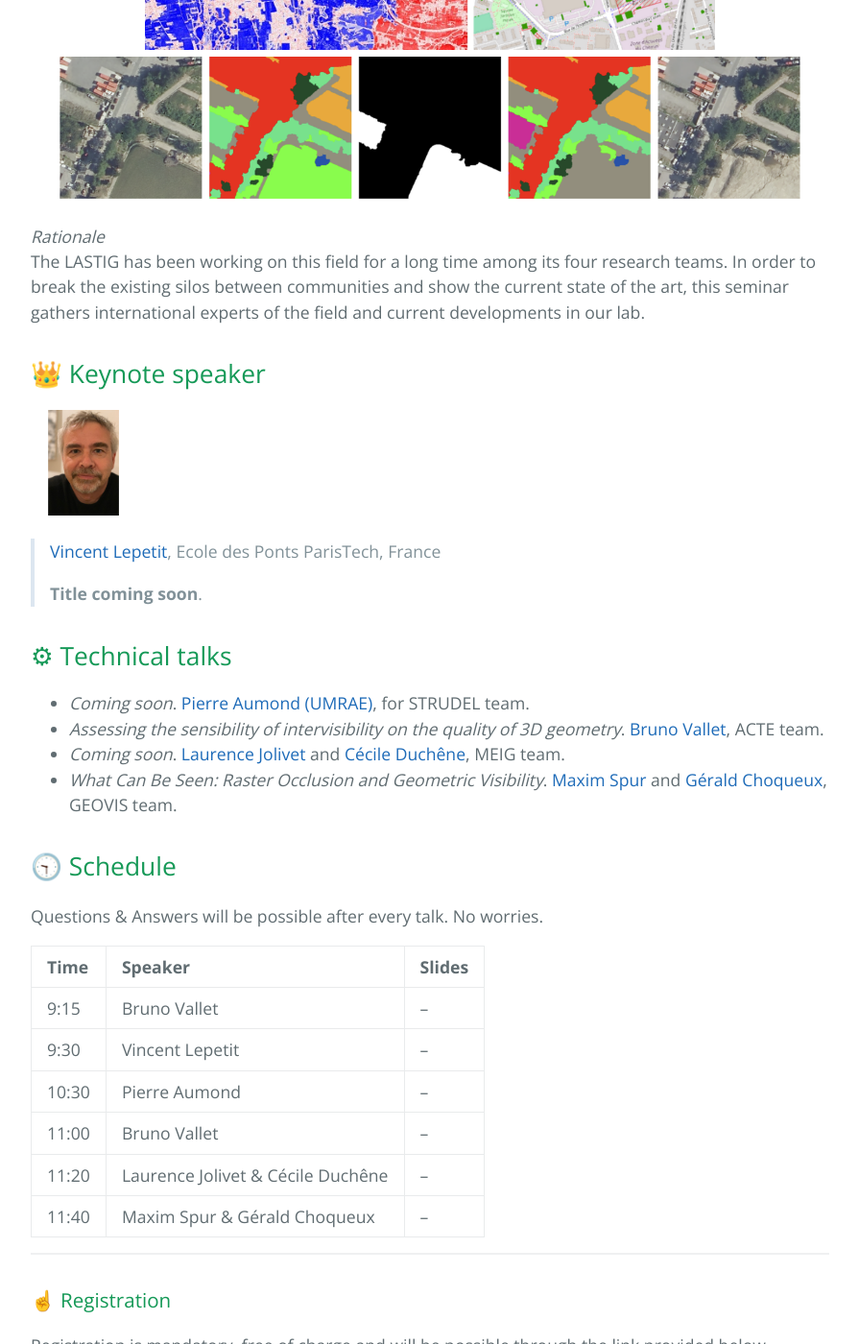
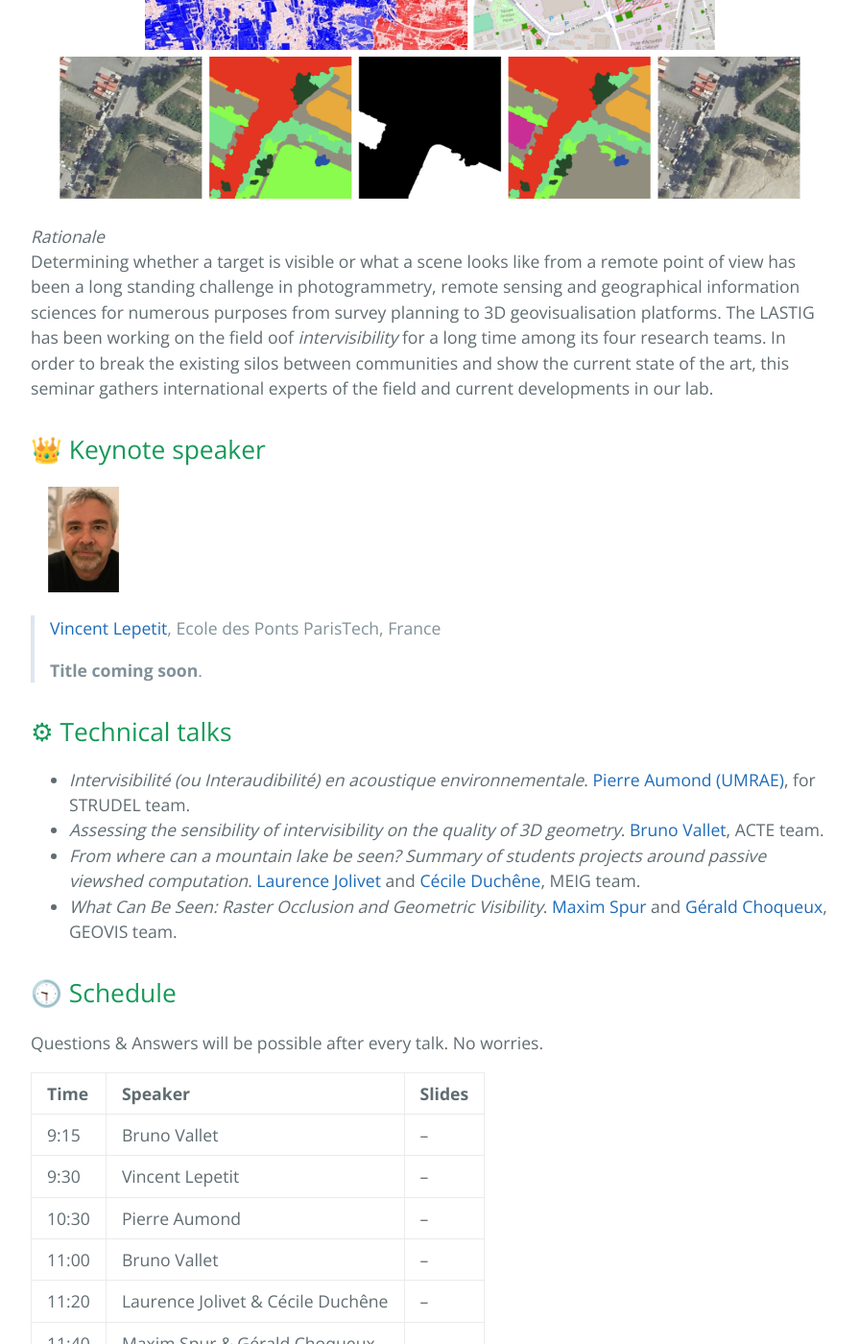
Before and after one commit to umrlastig/seminars, a Jekyll site: the page built from index.md, in a window 1280 px wide and 1400 px high, scrolled down 881 px. Shown: the whole window at 96% size, without its empty margins (192-1087 px from the left). Built offline with Jekyll 4.4.1, drawn with Linux system fonts in a browser that asks for light colours; some of the changed text lies outside the part shown.

Commit message:
Revise seminar date and update talk descriptions
Updated seminar date and details, including keynote and technical talks.

```diff
--- a/index.md
+++ b/index.md
@@ -9,12 +9,13 @@ We propose every 2 or 3 months seminars that gather **guest keynotes** and prese
 Our seminars are **hybrid, free, open to everyone**, assuming you are preliminarly registered. In case of questions, feel free to reach us at dir-lastig_(at)_ign_(dot)_fr.
 
 <a id="news"></a>
-# September 2026: _Intervisibility_
+# October 8, 2026: _Intervisibility_
 <p align="center">
 <img src="documents/adrien.jpg" height="170" />   <img src="documents/subdense.png" height="170" /><img src="documents/yanis.png" height="150" />
 </p>
 _Rationale_ <br>
-The LASTIG has been working on this field for a long time among its four research teams. In order to break the existing silos between communities and show the current state of the art, this seminar gathers international experts of the field and current developments in our lab.
+Determining whether a target is visible or what a scene looks like from a remote point of view has been a long standing challenge in photogrammetry, remote sensing and geographical information sciences for numerous purposes from survey planning to 3D geovisualisation platforms.
+The LASTIG has been working on the field oof *intervisibility* for a long time among its four research teams. In order to break the existing silos between communities and show the current state of the art, this seminar gathers international experts of the field and current developments in our lab.
 
 ## 👑 Keynote speaker
 
@@ -25,9 +26,9 @@ The LASTIG has been working on this field for a long time among its four researc
 
 ## ⚙ Technical talks
 
-*  _Coming soon_. [Pierre Aumond (UMRAE)](https://pagespro.univ-gustave-eiffel.fr/pierre-aumond), for STRUDEL team.
+*  _Intervisibilité (ou Interaudibilité) en acoustique environnementale_. [Pierre Aumond (UMRAE)](https://pagespro.univ-gustave-eiffel.fr/pierre-aumond), for STRUDEL team.
 *   _Assessing the sensibility of intervisibility on the quality of 3D geometry_. [Bruno Vallet](https://www.umr-lastig.fr/bruno-vallet/), ACTE team.
-*   _Coming soon_. [Laurence Jolivet](https://www.umr-lastig.fr/members/Laurence-Jolivet/) and [Cécile Duchêne]([https://whuwuteng.github.io/](https://www.umr-lastig.fr/members/C%C3%A9cile-Duch%C3%AAne/)), MEIG team.
+*   _From where can a mountain lake be seen? Summary of students projects around passive viewshed computation_. [Laurence Jolivet](https://www.umr-lastig.fr/members/Laurence-Jolivet/) and [Cécile Duchêne]([https://whuwuteng.github.io/](https://www.umr-lastig.fr/members/C%C3%A9cile-Duch%C3%AAne/)), MEIG team.
 *   _What Can Be Seen: Raster Occlusion and Geometric Visibility_. [Maxim Spur](https://www.umr-lastig.fr/members/Maxim-Spur/) and [Gérald Choqueux](https://www.umr-lastig.fr/members/G%C3%A9rald-Choqueux/), GEOVIS team.
 
 ## 🕤 Schedule
```
Also changed, not shown: other parts of index.md (+1 -1 lines).
